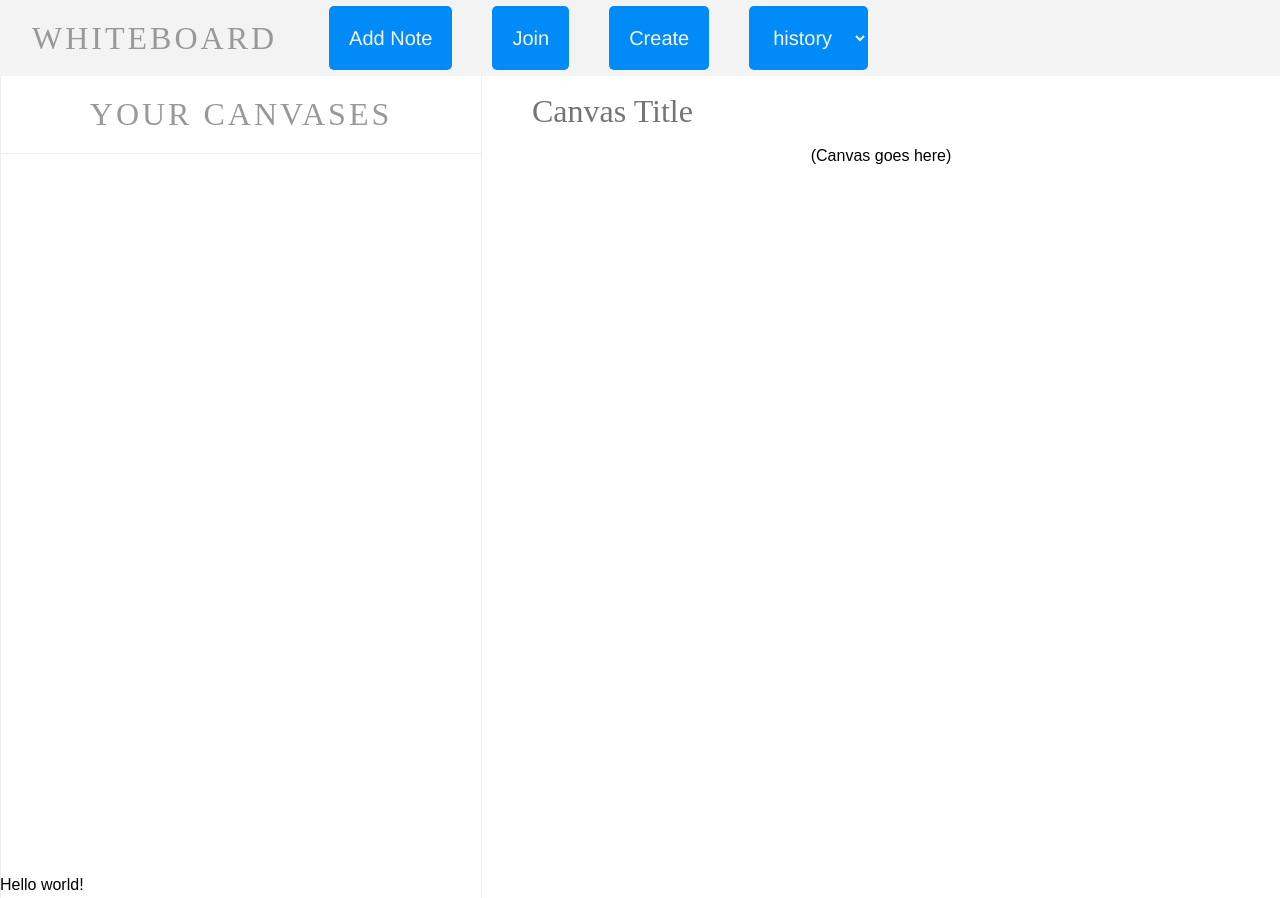
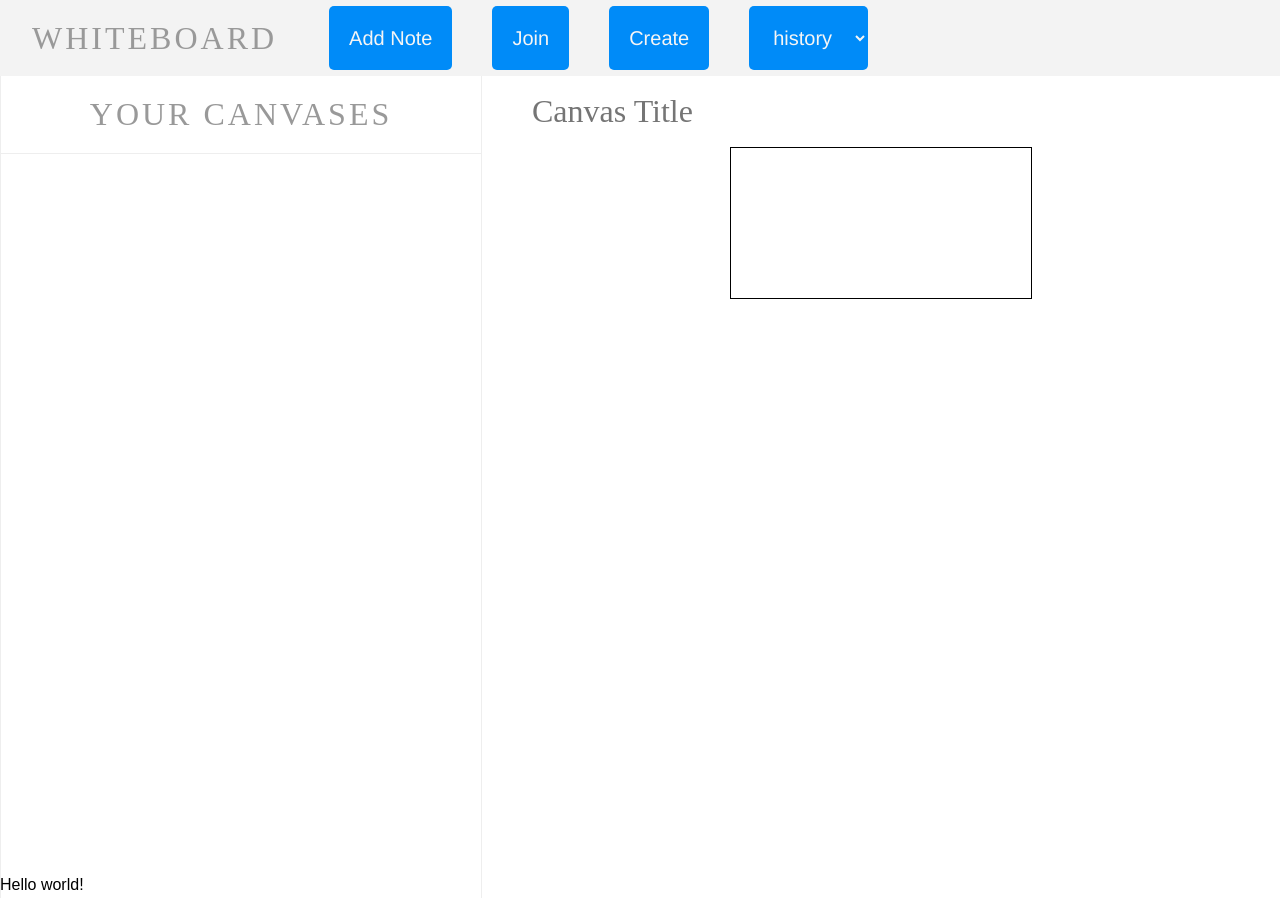
Before and after one commit to Chris-Coraggio/Whiteboard, a React (Create React App) app: page / in a window 1280 px wide. Built offline with nearby package versions, Linux system fonts and the light colour scheme.

Commit message:
Add a canvas object to the canvasform

```diff
--- a/src/CanvasForm.css
+++ b/src/CanvasForm.css
@@ -1,11 +1,17 @@
 .CanvasForm {
     flex-grow: 1;
     padding: 0 3rem;
+    background-color: white;
 }
 .CanvasForm form {
     margin: 0 auto;
     max-width: 80rem;
 }
+
+.CanvasForm canvas {
+    border: 1px solid #000000;
+}
+
 input[name="title"] {
     border: none;
     font-size: 200%;
--- a/src/CanvasForm.js
+++ b/src/CanvasForm.js
@@ -36,9 +36,7 @@ class CanvasForm extends Component {
                                value = {this.state.canvas.title}
                         />
                     </p>
-                    <p>
-                        (Canvas goes here)
-                    </p>
+                    <canvas id="canvas-drawable"> </canvas>
                 </form>
             </div>
         )
```
Also changed, not shown: src/Canvas.js (line endings or trailing spaces).
